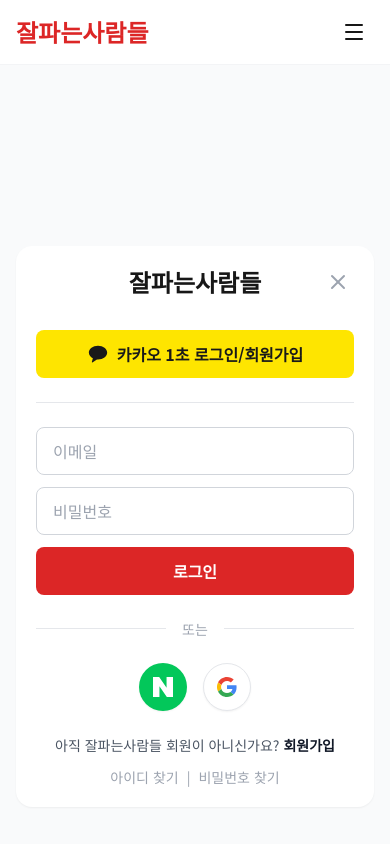
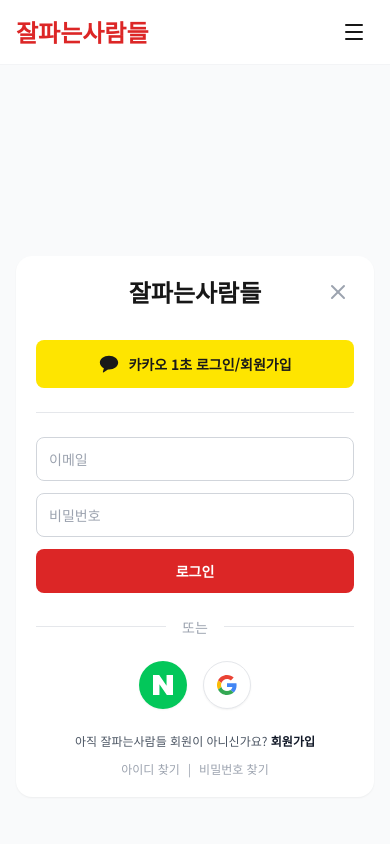
Before and after one commit to Heartware92/jalpaneun, a Next.js app: page /login in a window 390 px wide. Shown: the top 844 px of the page. Built offline with nearby package versions, Linux system fonts and the light colour scheme; no server answers.

Commit message:
모바일 웹 반응형 폰트 사이즈 적용 (로그인/회원가입)
모바일에서 텍스트가 두 줄로 넘어가는 문제 해결을 위해
text-xs sm:text-sm, text-sm sm:text-base 반응형 클래스 적용

Co-Authored-By: Claude Opus 4.6 <noreply@anthropic.com>

```diff
--- a/src/app/(auth)/login/page.tsx
+++ b/src/app/(auth)/login/page.tsx
@@ -61,7 +61,7 @@ export default function LoginPage() {
         <button
           type="button"
           onClick={() => signInWithKakao()}
-          className="w-full h-12 rounded-lg bg-[#FEE500] text-[#191919] font-bold text-base flex items-center justify-center gap-2 hover:brightness-95 transition-all mb-6 cursor-pointer"
+          className="w-full h-12 rounded-lg bg-[#FEE500] text-[#191919] font-bold text-sm sm:text-base flex items-center justify-center gap-2 hover:brightness-95 transition-all mb-6 cursor-pointer"
         >
           <svg width="22" height="22" viewBox="0 0 24 24" fill="none">
             <path
@@ -81,19 +81,19 @@ export default function LoginPage() {
             placeholder="이메일"
             value={email}
             onChange={(e) => setEmail(e.target.value)}
-            className="w-full h-12 rounded-lg border border-gray-300 px-4 text-base placeholder:text-gray-400 focus:outline-none focus:ring-2 focus:ring-brand-red focus:border-transparent"
+            className="w-full h-11 sm:h-12 rounded-lg border border-gray-300 px-3 sm:px-4 text-sm sm:text-base placeholder:text-gray-400 focus:outline-none focus:ring-2 focus:ring-brand-red focus:border-transparent"
           />
           <input
             type="password"
             placeholder="비밀번호"
             value={password}
             onChange={(e) => setPassword(e.target.value)}
-            className="w-full h-12 rounded-lg border border-gray-300 px-4 text-base placeholder:text-gray-400 focus:outline-none focus:ring-2 focus:ring-brand-red focus:border-transparent"
+            className="w-full h-11 sm:h-12 rounded-lg border border-gray-300 px-3 sm:px-4 text-sm sm:text-base placeholder:text-gray-400 focus:outline-none focus:ring-2 focus:ring-brand-red focus:border-transparent"
           />
           <button
             type="submit"
             disabled={loading}
-            className="w-full h-12 rounded-lg bg-brand-red text-white font-bold text-base hover:bg-red-700 disabled:opacity-50 transition-colors cursor-pointer"
+            className="w-full h-11 sm:h-12 rounded-lg bg-brand-red text-white font-bold text-sm sm:text-base hover:bg-red-700 disabled:opacity-50 transition-colors cursor-pointer"
           >
             {loading ? "로그인 중..." : "로그인"}
           </button>
@@ -152,7 +152,7 @@ export default function LoginPage() {
         </div>
 
         {/* ③ 회원가입 링크 */}
-        <p className="text-center text-sm text-gray-600 mb-3">
+        <p className="text-center text-xs sm:text-sm text-gray-600 mb-3">
           아직 잘파는사람들 회원이 아니신가요?{" "}
           <Link
             href="/signup"
@@ -163,7 +163,7 @@ export default function LoginPage() {
         </p>
 
         {/* ④ 아이디 찾기 | 비밀번호 찾기 */}
-        <p className="text-center text-sm text-gray-400">
+        <p className="text-center text-xs sm:text-sm text-gray-400">
           <button
             type="button"
             onClick={() => toast("준비 중입니다.")}
--- a/src/app/(auth)/signup/page.tsx
+++ b/src/app/(auth)/signup/page.tsx
@@ -433,7 +433,7 @@ export default function SignupPage() {
             </button>
           </div>
           {emailMessage && (
-            <p className="mt-1.5 text-sm text-red-500">{emailMessage}</p>
+            <p className="mt-1.5 text-xs sm:text-sm text-red-500">{emailMessage}</p>
           )}
         </div>
 
@@ -450,18 +450,18 @@ export default function SignupPage() {
               setPasswordTouched(true);
             }}
             className={cn(
-              "w-full h-12 rounded-lg border px-4 text-base focus:outline-none focus:ring-2",
+              "w-full h-11 sm:h-12 rounded-lg border px-3 sm:px-4 text-sm sm:text-base focus:outline-none focus:ring-2",
               showPasswordError
                 ? "border-red-500 focus:ring-red-500"
                 : "border-gray-300 focus:ring-brand-red"
             )}
           />
           {showPasswordError ? (
-            <p className="mt-1.5 text-sm text-red-500">
+            <p className="mt-1.5 text-xs sm:text-sm text-red-500">
               영문/숫자/특수문자 중 2가지를 포함하여 8자 이상 입력해주세요.
             </p>
           ) : (
-            <p className="mt-1.5 text-sm text-gray-400">
+            <p className="mt-1.5 text-xs sm:text-sm text-gray-400">
               영문/숫자/특수문자 중 2가지 이상 조합, 8자~32자
             </p>
           )}
@@ -480,14 +480,14 @@ export default function SignupPage() {
               setPasswordConfirmTouched(true);
             }}
             className={cn(
-              "w-full h-12 rounded-lg border px-4 text-base focus:outline-none focus:ring-2",
+              "w-full h-11 sm:h-12 rounded-lg border px-3 sm:px-4 text-sm sm:text-base focus:outline-none focus:ring-2",
               showPasswordConfirmError
                 ? "border-red-500 focus:ring-red-500"
                 : "border-gray-300 focus:ring-brand-red"
             )}
           />
           {showPasswordConfirmError && (
-            <p className="mt-1.5 text-sm text-red-500">
+            <p className="mt-1.5 text-xs sm:text-sm text-red-500">
               비밀번호가 일치하지 않습니다.
             </p>
           )}
@@ -603,12 +603,12 @@ export default function SignupPage() {
           )}
 
           {phoneVerified && (
-            <p className="mt-1.5 text-sm text-green-600">
+            <p className="mt-1.5 text-xs sm:text-sm text-green-600">
               휴대폰 인증이 완료되었습니다.
             </p>
           )}
           {phoneError && (
-            <p className="mt-1.5 text-sm text-red-500">{phoneError}</p>
+            <p className="mt-1.5 text-xs sm:text-sm text-red-500">{phoneError}</p>
           )}
         </div>
 
@@ -621,7 +621,7 @@ export default function SignupPage() {
               onChange={(e) => handleAllAgreement(e.target.checked)}
               className="w-5 h-5 accent-brand-red"
             />
-            <span className="text-base font-bold text-gray-900">
+            <span className="text-sm sm:text-base font-bold text-gray-900">
               전체 동의
             </span>
           </label>
@@ -665,7 +665,7 @@ export default function SignupPage() {
                   }
                   className="w-4 h-4 accent-brand-red"
                 />
-                <span className="text-sm text-gray-600">이메일</span>
+                <span className="text-xs sm:text-sm text-gray-600">이메일</span>
               </label>
               <label className="flex items-center gap-2 cursor-pointer">
                 <input
@@ -676,7 +676,7 @@ export default function SignupPage() {
                   }
                   className="w-4 h-4 accent-brand-red"
                 />
-                <span className="text-sm text-gray-600">SMS</span>
+                <span className="text-xs sm:text-sm text-gray-600">SMS</span>
               </label>
             </div>
           </div>
@@ -687,12 +687,12 @@ export default function SignupPage() {
           type="button"
           onClick={handleSubmit}
           disabled={loading}
-          className="w-full h-12 bg-brand-red text-white rounded-lg font-bold text-base hover:bg-red-700 disabled:opacity-50 transition-colors cursor-pointer"
+          className="w-full h-11 sm:h-12 bg-brand-red text-white rounded-lg font-bold text-sm sm:text-base hover:bg-red-700 disabled:opacity-50 transition-colors cursor-pointer"
         >
           {loading ? "가입 중..." : "회원가입"}
         </button>
 
-        <p className="text-center text-sm text-gray-500 mt-4">
+        <p className="text-center text-xs sm:text-sm text-gray-500 mt-4">
           이미 계정이 있으신가요?{" "}
           <Link
             href="/login"
@@ -726,13 +726,13 @@ function AgreementRow({
           onChange={(e) => onChange(e.target.checked)}
           className="w-5 h-5 accent-brand-red"
         />
-        <span className="text-sm text-gray-700">{label}</span>
+        <span className="text-xs sm:text-sm text-gray-700">{label}</span>
       </label>
       {showLink && (
         <button
           type="button"
           onClick={() => toast("준비 중입니다.")}
-          className="text-sm text-gray-400 hover:text-gray-600 hover:underline"
+          className="text-xs sm:text-sm text-gray-400 hover:text-gray-600 hover:underline"
         >
           보기
         </button>
```
